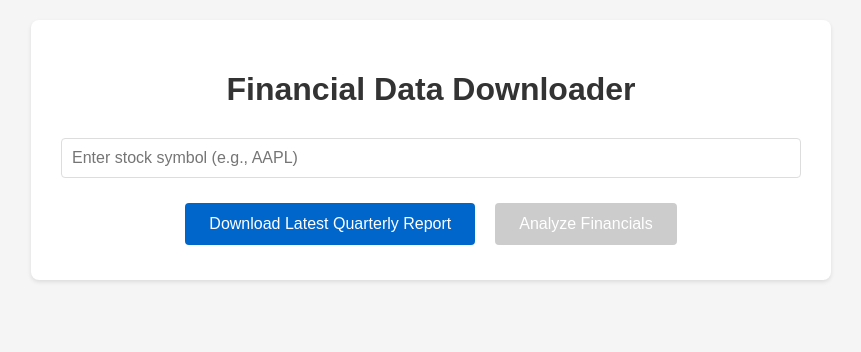
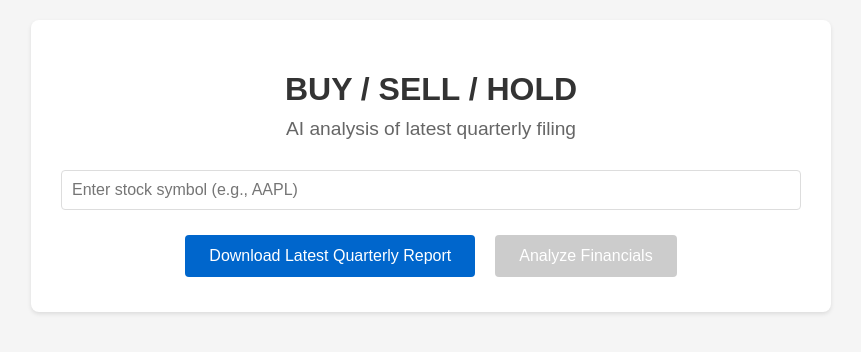
Before and after one commit to jason01123/aiinvestorinsights, a website: page public/index.html in a window 1280 px wide. Shown: the whole page, without its empty margins (209-1070 px from the left). Drawn offline with Linux system fonts and the light colour scheme.

Commit message:
Change headings to be more meaningful

```diff
--- a/index.js
+++ b/index.js
@@ -159,7 +159,7 @@ app.post('/fetch', async (req, res) => {
           console.log('Saved to database');
           res.json({
             success: true,
-            message: `10-Q filing for ${symbol} downloaded and saved.`,
+            message: `Quarterly filing for ${symbol} retrieved.`,
             url: filingUrl,
             filingDate,
             filingPrice,
--- a/public/index.html
+++ b/public/index.html
@@ -1,7 +1,7 @@
 <!DOCTYPE html>
 <html>
 <head>
-  <title>Financial Data Downloader</title>
+  <title>BUY / SELL / HOLD</title>
   <style>
     body {
       font-family: Arial, sans-serif;
@@ -19,7 +19,15 @@
     h1 {
       color: #333;
       text-align: center;
+      margin-bottom: 10px;
+    }
+    h2 {
+      color: #666;
+      text-align: center;
+      margin-top: 0;
       margin-bottom: 30px;
+      font-size: 1.2em;
+      font-weight: normal;
     }
     .input-group {
       display: flex;
@@ -101,7 +109,8 @@
 </head>
 <body>
   <div class="container">
-    <h1>Financial Data Downloader</h1>
+    <h1>BUY / SELL / HOLD</h1>
+    <h2>AI analysis of latest quarterly filing</h2>
     <div class="input-group">
       <input type="text" id="symbol" placeholder="Enter stock symbol (e.g., AAPL)" required>
       <div class="button-group">
@@ -188,7 +197,8 @@
         const data = await response.json();
 
         if (response.ok) {
-          analysisDiv.innerHTML = data.analysis;
+          const filingDate = document.querySelector('#priceInfo p:first-child').textContent.split(': ')[1];
+          analysisDiv.innerHTML = `<h3>Financial analysis based on last quarterly report filed on ${filingDate}</h3>${data.analysis}`;
         } else {
           analysisDiv.innerHTML = `Error: ${data.error}`;
         }
```
